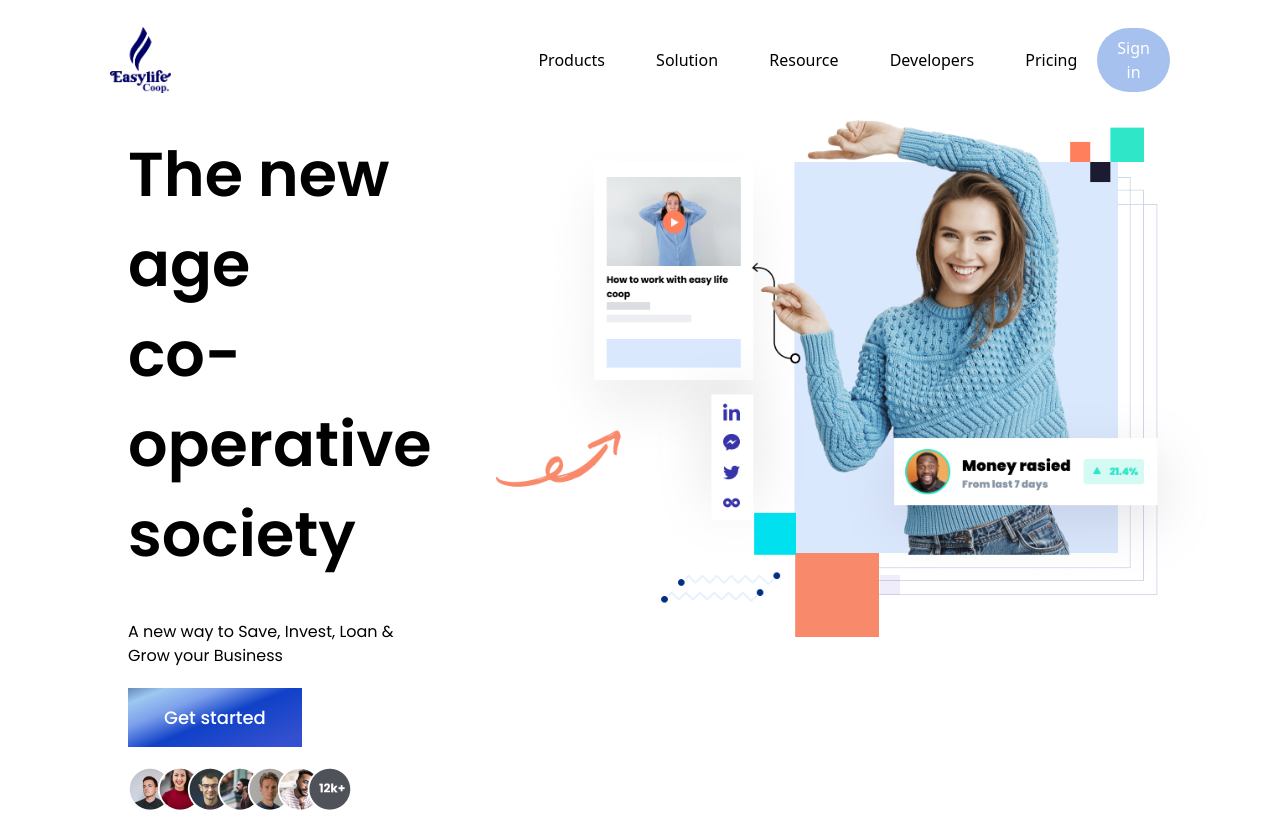
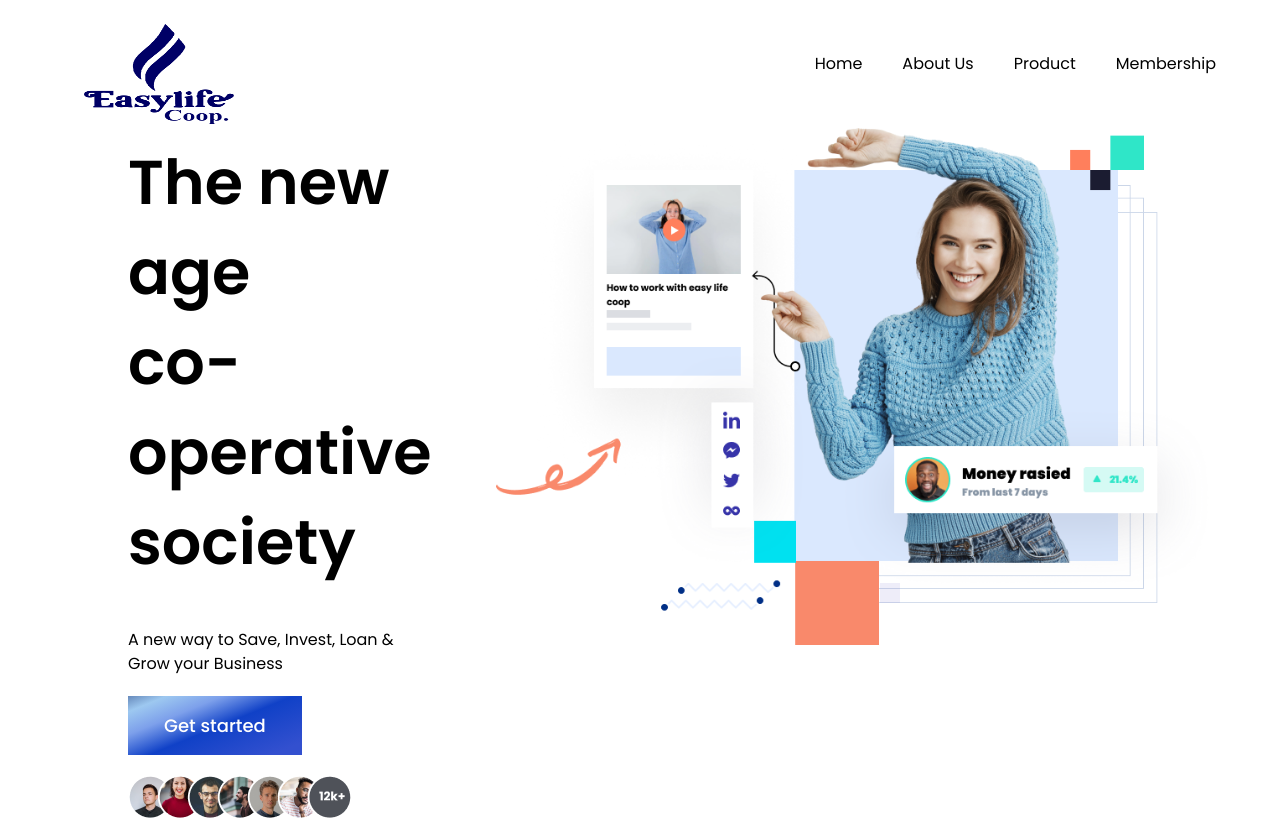
Before and after one commit to Oluwaseyi3/easy-life, a React (Create React App) app: page / in a window 1280 px wide. Shown: the top 820 px of the page. Built offline with nearby package versions, Linux system fonts and the light colour scheme.

Commit message:
added router

```diff
--- a/src/App.js
+++ b/src/App.js
@@ -6,7 +6,7 @@ import Home from './Home'
 import { RouterProvider } from 'react-router';
 import About from "./About"
 import Member from './Member';
-import { Navbar } from './components';
+import { Footer, Navbar } from './components';
 const App = () => {
 
   const router = createBrowserRouter(
@@ -28,7 +28,9 @@ const App = () => {
         <div className={`${styles.boxWidth}`}>
              <Navbar />
              <RouterProvider router={router}/>
+             <Footer/>
         </div>
+
     </div>
 
    </div>
--- a/src/Home.js
+++ b/src/Home.js
@@ -167,7 +167,7 @@ useLayoutEffect(() => {
         <Stats cardsRefa={cardsRefa} cards2Refb={cards2Refb} cards3Refc={cards3Refc}/>
         <Clients/>
         <CardDeal/>
-        <Footer/>
+
 
 
     </div>
--- a/src/Member.js
+++ b/src/Member.js
@@ -1,12 +1,14 @@
 import React from 'react'
 import Member1 from './Membership/Member1'
 import Member2 from './Membership/Member2'
+import Services from './Membership/Services'
 
 const Member = () => {
   return (
     <div>
         <Member1/>
         <Member2/>
+        <Services/>
     </div>
   )
 }
--- a/src/Membership/Member1.js
+++ b/src/Membership/Member1.js
@@ -6,10 +6,14 @@ const Member1 = () => {
     <div className='flex flex-col gap-10 py-10'>
        <h1 className='text-[36px]'>Why become a member?</h1>
 
-       <p className='text-[20px]'>
+       <p className='text-[18px]'>
        Easylife Cooperative is here to inject savings habits into its members so that their future would be planned and secured without having to empty their bank accounts to cater for urgent needs.
        </p>
-       <img src={joy} className='w-[50%]' />
+       <div className='flex flex-col md:flex-row gap-5 w-[100%]' >
+       <img src={joy} className='w-[40%]' />
+       <img src={joy} className='w-[40%]' />
+       </div>
+
     </div>
   )
 }
--- /dev/null
+++ b/src/Membership/Services.js
@@ -0,0 +1,25 @@
+import React from 'react'
+import { GrServices } from 'react-icons/gr'
+import { GiEntryDoor } from 'react-icons/gi'
+const Services = () => {
+  return (
+    <div className=' flex flex-col md:flex-row  py-10 gap-10 w-[100%]'>
+       <div className='flex flex-col gap-3 w-[100%]'>
+           <h1 className='text-[30px]'><GrServices/>Service and Conditions</h1>
+           <p>	Only members can be primary beneficiaries of any of our services.</p>
+           <p>	To access any loan, members must have been registered with the Cooperative and making regular savings for at least three to Six months.</p>
+           <p>	Savings could also be flexible depending on members </p>
+           <p>	Members who require Loans can take loans valued 200% more of their total savings.</p>
+           <p>Repayment terms to suit your circumstances or business cycle</p>
+           <p>To terminate an account for any reason, members must give the management a one month notice.</p>
+       </div>
+       <div className='flex flex-col gap-3 w-[100%]'>
+         <h1 className='text-[30px]'><GiEntryDoor/>Entry Requirements</h1>
+         <p>For Group Financing, members must be able to show proof of earnings and source of income.</p>
+         <p>Applicants must fill the form physically through Easylife Agents or through the website and pay the entry fee.</p>
+       </div>
+    </div>
+  )
+}
+
+export default Services
--- a/src/assets/index.js
+++ b/src/assets/index.js
@@ -38,9 +38,11 @@ import Frame from "./Frame.png"
 import Frame4 from "./Frame4.png"
 import Frame2 from "./Frame2.png"
 import Frame3 from "./Frame3.png"
+import mask from "./mask.png"
 export {
   airbnb,
   Frame,
+  mask,
   Frame4,
   Frame2,
   Frame3,
--- a/src/components/GetStarted.js
+++ b/src/components/GetStarted.js
@@ -2,28 +2,13 @@ import React from 'react'
 import styles from '../style'
 import { arrowUp } from '../assets'
 import { BsArrowUpRight } from 'react-icons/bs';
-
+import mask from "../assets/mask.png"
 
 
 const GetStarted = ({circle}) => {
   return (
-    <div ref={circle} className={`${styles.flexCenter} w-[140px] h-[140px] rounded-full bg-blue-gradient p-[2px] cursor-pointer`}>
-        <div className={`${styles.flexCenter} flex-col bg-primary w-[100%] h-[100%] rounded-full`}>
-            <div className={`${styles.flexStart} flex-row`}>
-                  <p className='font-poppins font-medium text-[18px] leading-[23px] mr-2'>
-                    <span className='text-gradient'>Join</span>
-                  </p>
-                  <span>
-                        <BsArrowUpRight/>
-                    </span>
-            </div>
-            <p className='font-poppins font-medium text-[18px] leading-[23px]'>
-                    <span className='text-gradient'>Us Now</span>
-
-                  </p>
-        </div>
-
-
+    <div>
+      <img src={mask} alt=""/>
     </div>
   )
 }
--- a/src/components/Navbar.js
+++ b/src/components/Navbar.js
@@ -1,42 +1,48 @@
 import React, {useState} from 'react'
-import {close, menu, easylifelogo} from "../assets"
+import {close, logo, menu, easylifelogo} from "../assets"
 import {navLinks} from "../constants"
-
+import { Link } from "react-router-dom";
 import { RxHamburgerMenu } from 'react-icons/rx';
 import { AiOutlineClose } from 'react-icons/ai';
 const Navbar = () => {
   const [toggle, setToggle] = useState(false)
   return (
-    <nav className='flex justify-between items-center w-[92%] mx-auto h-[15vh]'>
-       <div>
-       <img src={easylifelogo} className="w-[30%] md:w-[15%]"/>
-       </div>
-       <div className='nav-links duration-500 md:static absolute bg-white md:min-h-fit min-h-[60vh] left-0 top-[-100%] md:w-auto  w-full flex items-center px-5'>
-       <ul class="flex md:flex-row flex-col md:items-center md:gap-[4vw] gap-8">
-                    <li>
-                        <a class="hover:text-gray-500" href="#">Products</a>
-                    </li>
-                    <li>
-                        <a class="hover:text-gray-500" href="#">Solution</a>
-                    </li>
-                    <li>
-                        <a class="hover:text-gray-500" href="#">Resource</a>
-                    </li>
-                    <li>
-                        <a class="hover:text-gray-500" href="#">Developers</a>
-                    </li>
-                    <li>
-                        <a class="hover:text-gray-500" href="#">Pricing</a>
-                    </li>
-                </ul>
-            </div>
-            <div class="flex items-center gap-6">
-                <button class="bg-[#a6c1ee] text-white px-5 py-2 rounded-full hover:bg-[#87acec]">Sign in</button>
-                {/* <ion-icon onclick="onToggleMenu(this)" name="menu" class="text-3xl cursor-pointer md:hidden"></ion-icon> */}
-            </div>
+    <nav className='w-full flex py-6 justify-between item-center navbar'>
+      <div className=' flex flex-col h-[10vh] item-center ml-5'>
+        <img src={easylifelogo} alt="easylife" className='w-[150px] h-[100px]' />
+        {/* <p>empowerment for maximum prosperity</p> */}
+        </div>
+        <ul className='list-none sm:flex hidden justify-end items-center flex-1'>
+            {navLinks.map((nav, i ) => (
+              <li key={nav.id}
+              className={`font-poppins font-normal cursor-pointer text-[16px] ${i===navLinks.length - 1 ? "mr-0" : "mr-10"} text-black`}
+              >
+                  <a href={`${nav.id}`}>
+                      {nav.title}
+                  </a>
+              </li>
+            ))}
+        </ul>
+        <div className='sm:hidden flex flex-1 justify-end items-center'>
+                <div className='w-[28px] h-[28px] object-contain'
+                 onClick={() =>setToggle((prev) => !prev)}
+                > {toggle ? <AiOutlineClose/> : <RxHamburgerMenu/>} </div>
+        </div>
+        <div className={`${toggle ? "flex z-10" : "hidden"} p-6 bg-black-gradient absolute top-20 right-0  my-8 min-w-[100%] h-[70vh] rounded-xl sidebar`}>
 
+        <ul className='list-none flex flex-col justify-center items-center flex-1'>
+            {navLinks.map((nav, i ) => (
+              <li key={nav.id}
+              className={`font-poppins font-normal cursor-pointer text-[16px] ${i===navLinks.length - 1 ? "mr-0" : "mb-4"} text-white`}
+              >
+                  <a href={`${nav.id}`}>
+                      {nav.title}
+                  </a>
+              </li>
+            ))}
+        </ul>
+        </div>
     </nav>
   )
 }
-
 export default Navbar
--- a/src/constants/index.js
+++ b/src/constants/index.js
@@ -1,21 +1,26 @@
 import { people01, people02, Frame, Frame2, Frame3, Frame4, people03, facebook, instagram, linkedin, twitter, airbnb, binance, coinbase, dropbox, send, shield, star  } from "../assets";
+// import { GrServices } from 'react-icons/gr'
+// import { GiTemporaryShield } from 'react-icons/gi'
+// import { AiOutlineHome } from 'react-icons/ai'
+// import { MdOutlineRememberMe } from 'react-icons/md'
 
 export const navLinks = [
   {
-    id: "home",
+    id: "/",
     title: "Home",
+
   },
   {
-    id: "features",
-    title: "Features",
+    id: "about",
+    title: "About Us",
   },
   {
     id: "product",
     title: "Product",
   },
   {
-    id: "clients",
-    title: "Clients",
+    id: "membership",
+    title: "Membership",
   },
 ];
 
--- a/src/index.js
+++ b/src/index.js
@@ -2,6 +2,7 @@ import React from 'react';
 import ReactDOM from 'react-dom/client';
 import './index.css';
 import App from './App';
+
 
 
 
```
Also changed, not shown: src/Membership/Member2.js (+11 -18 lines), src/assets/mask.png (added).
